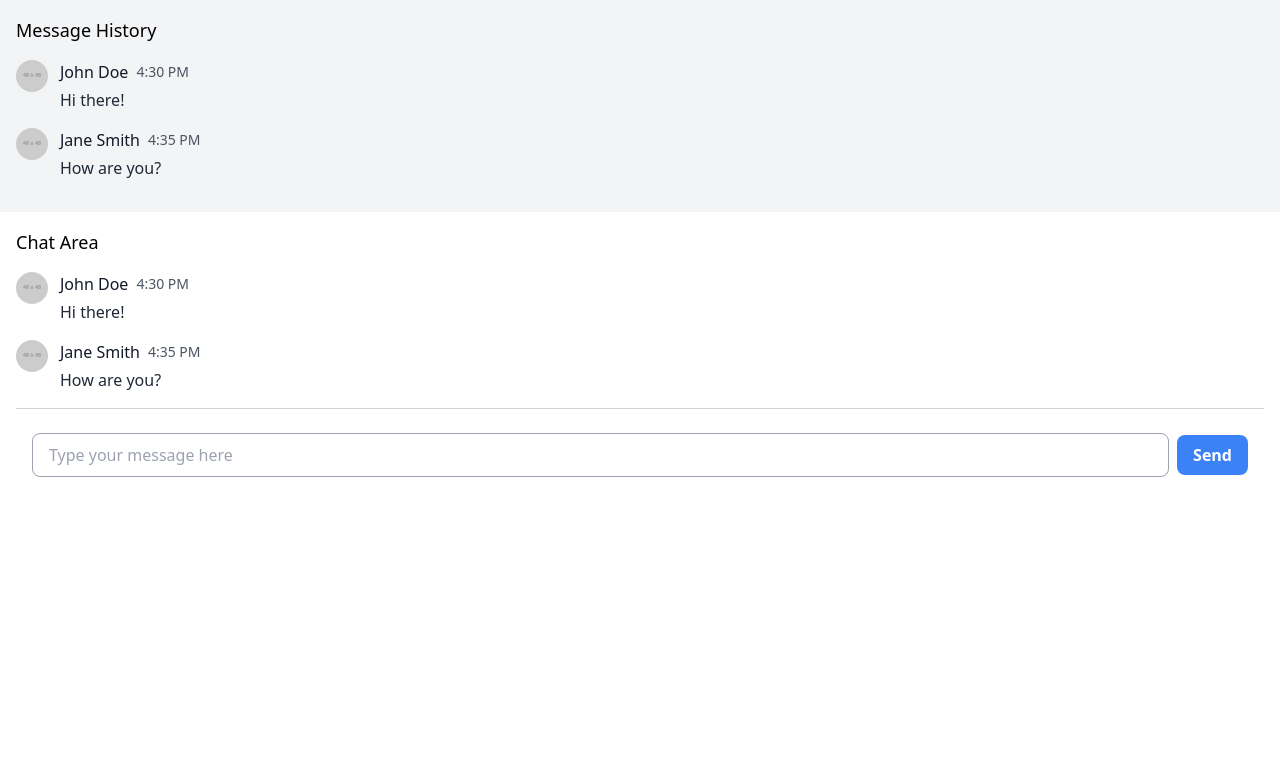
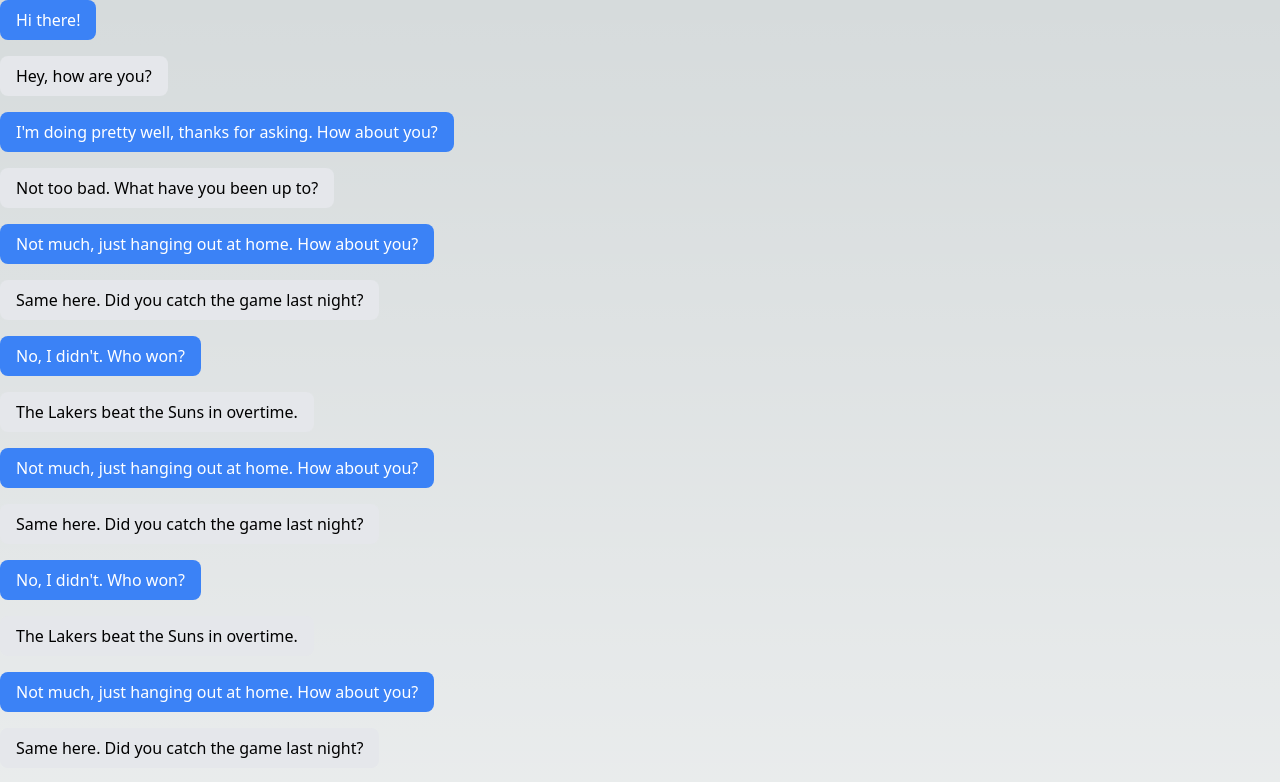
Before and after one commit to mhaddaou/ChatFrontEnd, a Next.js app: page /comp/ChatHistory in a window 1280 px wide. Shown: the top 782 px of the page. Built offline with nearby package versions, Linux system fonts and the light colour scheme.

Commit message:
last update

```diff
--- a/pages/comp/ChatHistory.tsx
+++ b/pages/comp/ChatHistory.tsx
@@ -1,88 +1,306 @@
 /* eslint-disable @next/next/no-img-element */
 
-import MessageInput from "./MessageInput";
+// import MessageInput from "./MessageInput";
 
-const ChatApp = () => {
+// const ChatApp = () => {
+//   return (
+//     <div className="flex flex-col h-screen">
+//       <div className="flex-grow-0 bg-gray-100 p-4">
+//         <h2 className="text-lg font-medium mb-4">Message History</h2>
+//         <ul>
+//           <li className="flex items-start mb-4">
+//             <img
+//               className="w-8 h-8 rounded-full mr-3"
+//               src="https://via.placeholder.com/48"
+//               alt="Avatar"
+//             />
+//             <div className="flex-1">
+//               <div className="flex items-center mb-1">
+//                 <h3 className="text-gray-900 font-medium mr-2">John Doe</h3>
+//                 <span className="text-gray-600 text-sm">4:30 PM</span>
+//               </div>
+//               <p className="text-gray-800">Hi there!</p>
+//             </div>
+//           </li>
+//           <li className="flex items-start mb-4">
+//             <img
+//               className="w-8 h-8 rounded-full mr-3"
+//               src="https://via.placeholder.com/48"
+//               alt="Avatar"
+//             />
+//             <div className="flex-1">
+//               <div className="flex items-center mb-1">
+//                 <h3 className="text-gray-900 font-medium mr-2">Jane Smith</h3>
+//                 <span className="text-gray-600 text-sm">4:35 PM</span>
+//               </div>
+//               <p className="text-gray-800">How are you?</p>
+//             </div>
+//           </li>
+//         </ul>
+//       </div>
+//       <div className="flex-grow bg-white p-4">
+//         <h2 className="text-lg font-medium mb-4">Chat Area</h2>
+//         <ul className="mb-4">
+//           <li className="flex items-start mb-4">
+//             <img
+//               className="w-8 h-8 rounded-full mr-3"
+//               src="https://via.placeholder.com/48"
+//               alt="Avatar"
+//             />
+//             <div className="flex-1">
+//               <div className="flex items-center mb-1">
+//                 <h3 className="text-gray-900 font-medium mr-2">John Doe</h3>
+//                 <span className="text-gray-600 text-sm">4:30 PM</span>
+//               </div>
+//               <p className="text-gray-800">Hi there!</p>
+//             </div>
+//           </li>
+//           <li className="flex items-start mb-4">
+//             <img
+//               className="w-8 h-8 rounded-full mr-3"
+//               src="https://via.placeholder.com/48"
+//               alt="Avatar"
+//             />
+//             <div className="flex-1">
+//               <div className="flex items-center mb-1">
+//                 <h3 className="text-gray-900 font-medium mr-2">Jane Smith</h3>
+//                 <span className="text-gray-600 text-sm">4:35 PM</span>
+//               </div>
+//               <p className="text-gray-800">How are you?</p>
+//             </div>
+//           </li>
+//         </ul>
+//             <MessageInput />
+
+//         {/* <form className="flex">
+//           <input
+//             className="flex-1 bg-gray-200 p-2 rounded-lg"
+//             type="text"
+//             placeholder="Type your message here..."
+//           />
+//           <button className="bg-indigo-500 hover:bg-indigo-600 text-white px-4 py-2 rounded-lg ml-2">Send</button>
+// </form> */}
+// </div>
+// </div>
+//   );
+// }
+
+// export default ChatApp;
+import { useState } from "react";
+
+const ChatHistory = () => {
+  const [messages, setMessages] = useState([
+    {
+      id: 1,
+      text: "Hi there!",
+      sender: "user",
+    },
+    {
+      id: 2,
+      text: "Hey, how are you?",
+      sender: "friend",
+    },
+    {
+      id: 3,
+      text: "I'm doing pretty well, thanks for asking. How about you?",
+      sender: "user",
+    },
+    {
+      id: 4,
+      text: "Not too bad. What have you been up to?",
+      sender: "friend",
+    },
+    {
+      id: 5,
+      text: "Not much, just hanging out at home. How about you?",
+      sender: "user",
+    },
+    {
+      id: 6,
+      text: "Same here. Did you catch the game last night?",
+      sender: "friend",
+    },
+    {
+      id: 7,
+      text: "No, I didn't. Who won?",
+      sender: "user",
+    },
+    {
+      id: 8,
+      text: "The Lakers beat the Suns in overtime.",
+      sender: "friend",
+    },
+    {
+      id: 5,
+      text: "Not much, just hanging out at home. How about you?",
+      sender: "user",
+    },
+    {
+      id: 6,
+      text: "Same here. Did you catch the game last night?",
+      sender: "friend",
+    },
+    {
+      id: 7,
+      text: "No, I didn't. Who won?",
+      sender: "user",
+    },
+    {
+      id: 8,
+      text: "The Lakers beat the Suns in overtime.",
+      sender: "friend",
+    },
+    {
+      id: 5,
+      text: "Not much, just hanging out at home. How about you?",
+      sender: "user",
+    },
+    {
+      id: 6,
+      text: "Same here. Did you catch the game last night?",
+      sender: "friend",
+    },
+    {
+      id: 7,
+      text: "No, I didn't. Who won?",
+      sender: "user",
+    },
+    {
+      id: 8,
+      text: "The Lakers beat the Suns in overtime.",
+      sender: "friend",
+    },
+    {
+      id: 5,
+      text: "Not much, just hanging out at home. How about you?",
+      sender: "user",
+    },
+    {
+      id: 6,
+      text: "Same here. Did you catch the game last night?",
+      sender: "friend",
+    },
+    {
+      id: 7,
+      text: "No, I didn't. Who won?",
+      sender: "user",
+    },
+    {
+      id: 8,
+      text: "The Lakers beat the Suns in overtime.",
+      sender: "friend",
+    },
+    {
+      id: 5,
+      text: "Not much, just hanging out at home. How about you?",
+      sender: "user",
+    },
+    {
+      id: 6,
+      text: "Same here. Did you catch the game last night?",
+      sender: "friend",
+    },
+    {
+      id: 7,
+      text: "No, I didn't. Who won?",
+      sender: "user",
+    },
+    {
+      id: 8,
+      text: "The Lakers beat the Suns in overtime.",
+      sender: "friend",
+    },
+    {
+      id: 5,
+      text: "Not much, just hanging out at home. How about you?",
+      sender: "user",
+    },
+    {
+      id: 6,
+      text: "Same here. Did you catch the game last night?",
+      sender: "friend",
+    },
+    {
+      id: 7,
+      text: "No, I didn't. Who won?",
+      sender: "user",
+    },
+    {
+      id: 8,
+      text: "The Lakers beat the Suns in overtime.",
+      sender: "friend",
+    },{
+      id: 9,
+      text: "ta malk asahb",
+    }
+  ]);
+
+  const [newMessage, setNewMessage] = useState("");
+
+  const handleMessageSend = () => {
+    if (newMessage) {
+      setMessages([
+        ...messages,
+        {
+          id: messages.length + 1,
+          text: newMessage,
+          sender: "user",
+        },
+      ]);
+      setNewMessage("");
+    }
+  };
+  const [inputValue, setInputValue] = useState("");
+
+  const handleInputChange = (event : any) => {
+    setInputValue(event.target.value);
+  };
+
+  const handleSubmit = (event : any) => {
+    event.preventDefault();
+    if (inputValue.trim() !== "") {
+      // Do something with the input value, like send it to the server
+      setInputValue("");
+    }
+  };
+
   return (
-    <div className="flex flex-col h-screen">
-      <div className="flex-grow-0 bg-gray-100 p-4">
-        <h2 className="text-lg font-medium mb-4">Message History</h2>
-        <ul>
-          <li className="flex items-start mb-4">
-            <img
-              className="w-8 h-8 rounded-full mr-3"
-              src="https://via.placeholder.com/48"
-              alt="Avatar"
-            />
-            <div className="flex-1">
-              <div className="flex items-center mb-1">
-                <h3 className="text-gray-900 font-medium mr-2">John Doe</h3>
-                <span className="text-gray-600 text-sm">4:30 PM</span>
-              </div>
-              <p className="text-gray-800">Hi there!</p>
-            </div>
-          </li>
-          <li className="flex items-start mb-4">
-            <img
-              className="w-8 h-8 rounded-full mr-3"
-              src="https://via.placeholder.com/48"
-              alt="Avatar"
-            />
-            <div className="flex-1">
-              <div className="flex items-center mb-1">
-                <h3 className="text-gray-900 font-medium mr-2">Jane Smith</h3>
-                <span className="text-gray-600 text-sm">4:35 PM</span>
-              </div>
-              <p className="text-gray-800">How are you?</p>
-            </div>
-          </li>
-        </ul>
+    <div className="flex flex-col h-full overflow-y-auto">
+      {messages.map((message) => (
+        <div
+          key={message.id}
+          className={`flex justify-${message.sender === "user" ? "end" : "start"} mb-4`}
+        >
+          <div
+            className={`${
+              message.sender === "user" ? "bg-blue-500 text-white" : "bg-gray-200"
+            } py-2 px-4 rounded-lg`}
+          >
+            {message.text}
+          </div>
+        </div>
+      ))}
+       <div className="mt-auto ">
+        <form onSubmit={handleSubmit}>
+        <div className="flex items-center ">
+        <input
+          type="text"
+          value={inputValue}
+          onChange={handleInputChange}
+          placeholder="Type a message..."
+          className="flex-grow p-2 rounded-lg mr-2"
+          />
+        <button
+          type="submit"
+          className="bg-blue-500 text-white px-4 py-2 rounded-lg"
+          >
+          Send
+        </button>
       </div>
-      <div className="flex-grow bg-white p-4">
-        <h2 className="text-lg font-medium mb-4">Chat Area</h2>
-        <ul className="mb-4">
-          <li className="flex items-start mb-4">
-            <img
-              className="w-8 h-8 rounded-full mr-3"
-              src="https://via.placeholder.com/48"
-              alt="Avatar"
-            />
-            <div className="flex-1">
-              <div className="flex items-center mb-1">
-                <h3 className="text-gray-900 font-medium mr-2">John Doe</h3>
-                <span className="text-gray-600 text-sm">4:30 PM</span>
-              </div>
-              <p className="text-gray-800">Hi there!</p>
-            </div>
-          </li>
-          <li className="flex items-start mb-4">
-            <img
-              className="w-8 h-8 rounded-full mr-3"
-              src="https://via.placeholder.com/48"
-              alt="Avatar"
-            />
-            <div className="flex-1">
-              <div className="flex items-center mb-1">
-                <h3 className="text-gray-900 font-medium mr-2">Jane Smith</h3>
-                <span className="text-gray-600 text-sm">4:35 PM</span>
-              </div>
-              <p className="text-gray-800">How are you?</p>
-            </div>
-          </li>
-        </ul>
-            <MessageInput />
+    </form>
+      </div>
+    </div>
+  );
+};
 
-        {/* <form className="flex">
-          <input
-            className="flex-1 bg-gray-200 p-2 rounded-lg"
-            type="text"
-            placeholder="Type your message here..."
-          />
-          <button className="bg-indigo-500 hover:bg-indigo-600 text-white px-4 py-2 rounded-lg ml-2">Send</button>
-</form> */}
-</div>
-</div>
-  );
-}
-
-export default ChatApp;
+export default ChatHistory;
```
